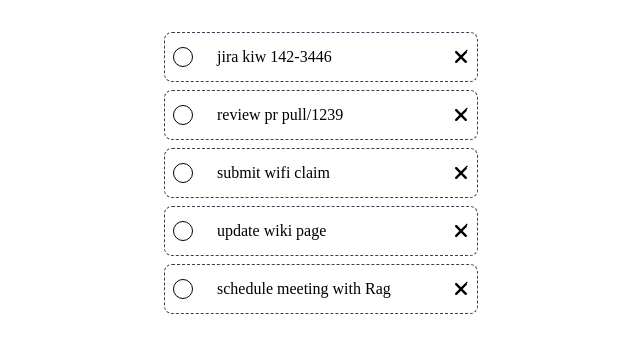
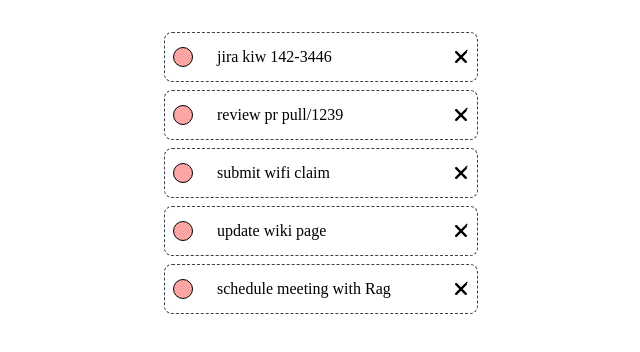
Before and after one commit to vishnuvardhan-s/todolist, a React (Vite) app: page / in a window 1280 px wide. Shown: the top 352 px of the page, without its empty margins (319-959 px from the left). Built offline with nearby package versions, Linux system fonts and the light colour scheme; a web font is replaced by a local one.

Commit message:
make todo icons better

```diff
--- a/src/components/TodoItem.tsx
+++ b/src/components/TodoItem.tsx
@@ -108,7 +108,7 @@ export const Todo: FC<TodoProps> = ({ id, text, index, moveTodo }) => {
             data-handler-id={handlerId}
             onKeyDown={handleEnterClick}
         >
-            <TodoIcon index={index} />
+            <TodoIcon index={index}/>
             <TextEditor
                 index={index}
                 value={text}
--- a/src/components/icons/TodoIcon.tsx
+++ b/src/components/icons/TodoIcon.tsx
@@ -1,4 +1,6 @@
+import { TodoState } from '@shared';
 import { useTodosStore } from '@store';
+import classNames from 'classnames';
 
 interface TodoIconProps {
     index: number;
@@ -10,7 +12,14 @@ export const TodoIcon = ({ index }: TodoIconProps) => {
 
     return (
         <span
-            className="h-5 w-5 ml-2 bg-white border border-black border-solid rounded-full inline-block cursor-default"
+            className={classNames(
+                {
+                    'h-5 w-5 ml-2 bg-red-300 border border-black border-solid rounded-full inline-block cursor-default': todoState === TodoState.TODO,
+                },
+                {
+                    'h-5 w-5 ml-2 bg-green-300 border border-black border-solid rounded-full inline-block': todoState === TodoState.DONE,
+                }
+            )}
             onClick={() => updateTodoState(index, todoState)}
         ></span>
     );
```
Also changed, not shown: src/components/icons/DoneIcon.tsx (renamed from src/components/icons/Done.tsx).
